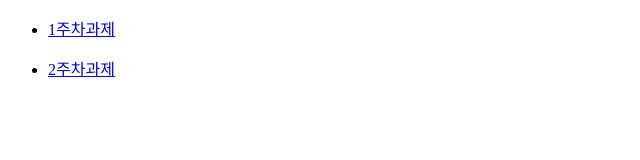
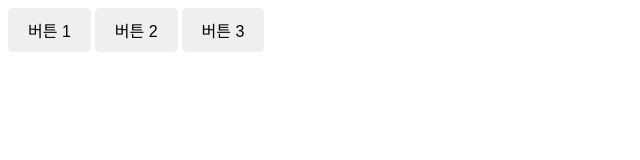
Before and after one commit to joeyoungmin/homework, a plain HTML site: page index.html in a window 1280 px wide. Shown: the whole page, without its empty margins (0-640 px from the left). Drawn offline with Linux system fonts and the light colour scheme.

Commit message:
2주차 과제 피드백

```diff
--- a/index.html
+++ b/index.html
@@ -1,14 +1,35 @@
 <!DOCTYPE html>
-<html lang="ko-KR">
+<html lang="ko">
 <head>
     <meta charset="UTF-8">
     <meta name="viewport" content="width=device-width, initial-scale=1.0">
-    <title>과제모음</title>
+    <title>Focus-Visible 예시</title>
+    <style>
+        button {
+            padding: 10px 20px;
+            font-size: 16px;
+            border: none;
+            border-radius: 5px;
+            cursor: pointer;
+            transition: outline 0.2s;
+        }
+
+        /* 기본 스타일 */
+        button:focus {
+            outline: none; /* 기본 포커스 아웃라인 제거 */
+        }
+
+        /* focus-visible 스타일 */
+        button:focus-visible {
+            outline: 2px solid blue; /* 키보드 탐색 시 파란색 아웃라인 */
+        }
+    </style>
 </head>
 <body>
-    <ul>
-        <li><p><a href="https://joeyoungmin.github.io/homework/md/about-me.html">1주차과제</a></p></li>
-        <li><p><a href="https://joeyoungmin.github.io/homework/avatars/avatars.html">2주차과제</a></p></li>
-    </ul>
+
+    <button>버튼 1</button>
+    <button>버튼 2</button>
+    <button>버튼 3</button>
+
 </body>
 </html>
```
Also changed, not shown: md/images/image.png (renamed from assets/md/image.png), 1 other file.
